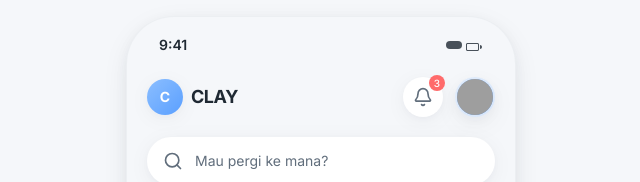
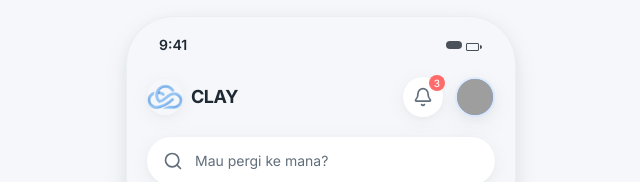
Before and after one commit to raffienanda/FE-Clay, a Next.js app: page / in a window 1280 px wide. Shown: the top 182 px of the page, without its empty margins (319-959 px from the left). Built offline with nearby package versions, Linux system fonts and the light colour scheme; grey boxes are pictures that could not be loaded.

Commit message:
feat: update header logo to new blue cloud design
Replace "C" logo with new blue cloud logo in header.

```diff
--- a/components/clayride/home-dashboard.tsx
+++ b/components/clayride/home-dashboard.tsx
@@ -50,8 +50,14 @@ export function HomeDashboard({ onNavigate, cartItemsCount = 0, currentScreen =
       {/* Header */}
       <div className="px-5 py-3 flex items-center justify-between">
         <div className="flex items-center gap-2">
-          <div className="w-9 h-9 rounded-xl bg-gradient-to-br from-primary to-[#5A9FFF] flex items-center justify-center shadow-soft">
-            <span className="text-white font-bold text-sm">C</span>
+          <div className="w-9 h-9 rounded-xl overflow-hidden shadow-soft">
+            <Image
+              src="/clay-logo.png"
+              alt="CLAY Logo"
+              width={36}
+              height={36}
+              className="w-full h-full object-contain"
+            />
           </div>
           <span className="font-bold text-lg text-foreground tracking-tight">CLAY</span>
         </div>
```
Also changed, not shown: public/clay-logo.png (added).
